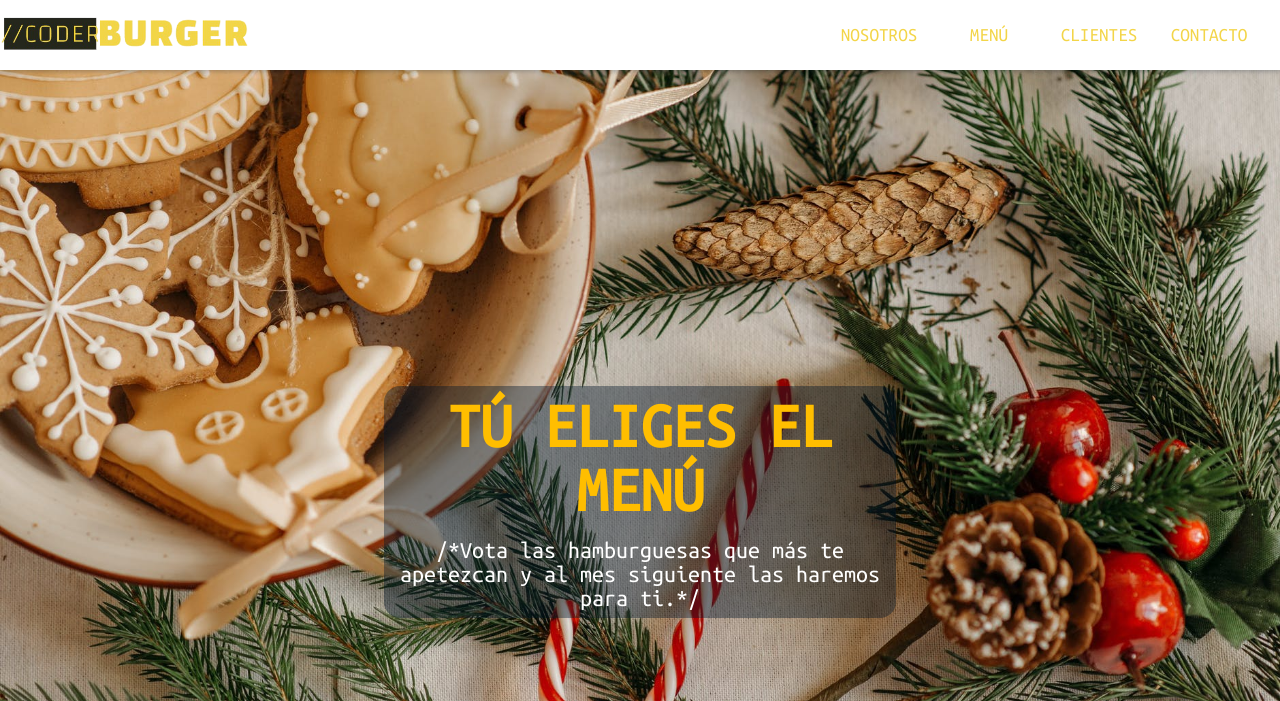
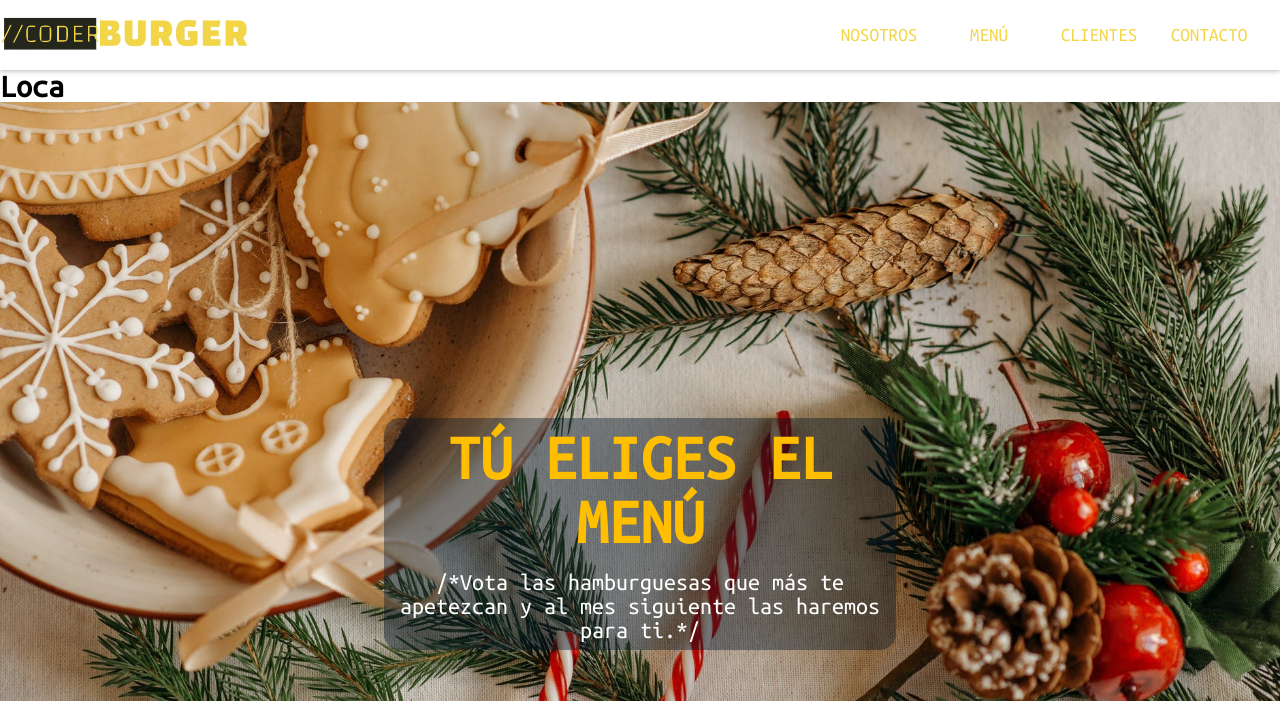
Before and after one commit to angorozco/CoderBurger, a website: page index.html in a window 1280 px wide. Shown: the top 701 px of the page. Drawn offline with Linux system fonts and the light colour scheme.

Commit message:
Titulo agregado

```diff
--- a/index.html
+++ b/index.html
@@ -48,6 +48,7 @@
             </ul>
         </nav>
     </div>
+    <h1>Loca</h1>
     <header class="containerHome">
         <div class="slider">
             <input type="radio" id="check-1" class="check" name="slider" checked>
```
